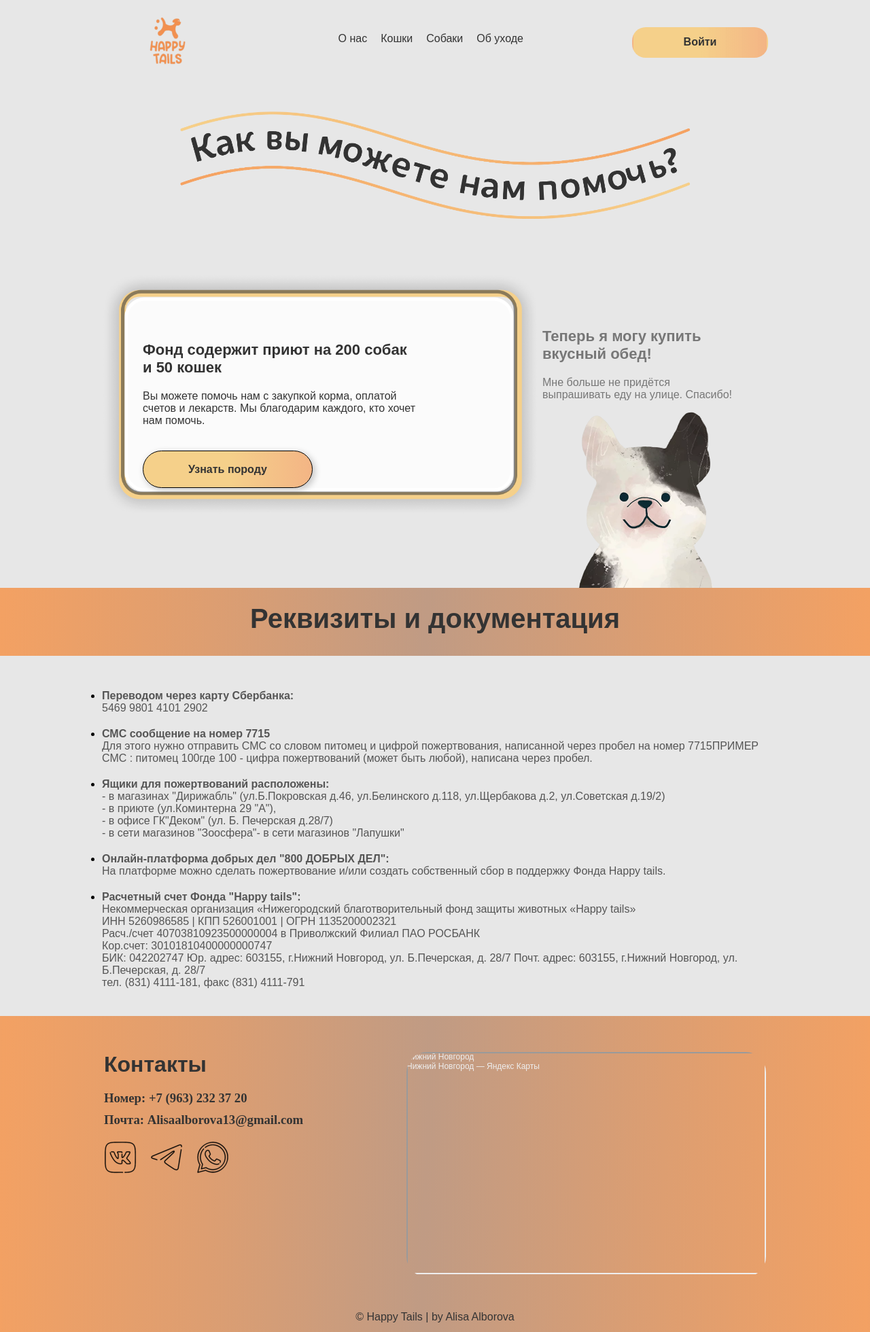
After one commit to Pampkit/HappyTails, a Flask app: page /care in a window 1280 px wide. The commit adds this page. Shown: the whole page at 68% size. Run offline with Flask 3, Linux system fonts and the light colour scheme.

Commit message:
добавила нейронку, прототип страницы по распознаванию породы и рекомендации ухода

```diff
--- a/app.py
+++ b/app.py
@@ -1,8 +1,11 @@
 from flask import Flask, render_template, redirect, url_for, request, flash, session
 from flask_login import LoginManager, login_user, login_required, current_user
 
+from detection import detection_breed
 from models import Animals, Users, db
 from werkzeug.security import generate_password_hash, check_password_hash
+from PIL import Image
+import os
 
 app = Flask(__name__, template_folder='templates')
 app.config['SECRET_KEY'] = 'secret-key-goes-here'
@@ -55,14 +58,17 @@ def animal_cart(animal_id):
     return render_template('animal_cart.html', single_animal=single_animal)
 
 
-@app.route('/help')
-def help():
-    return render_template('help.html')
+@app.route('/care')
+def care():
+    return render_template('care.html')
 
 
-@app.route('/form')
-def form():
-    return render_template('form.html')
+@app.route('/form/<string:animal_name>')
+def form(animal_name):
+    animal = Animals.query.filter_by(name=animal_name).first()
+    gender = animal.gender
+    print(gender)
+    return render_template('form.html', animal_name=animal_name, gender=gender)
 
 
 @app.route('/user_cabinet')
@@ -119,5 +125,26 @@ def load_user(user_id):
     return Users.query.get(int(user_id))
 
 
+@app.route('/breed')
+def breed():
+    return render_template('breed.html',breed_detected=session.pop('breed_detected', None))
+
+
+@app.route('/upload', methods=['POST'])
+def upload():
+    file = request.files['file']
+    img = file.read()
+    with open('image.jpg', 'wb') as f:
+        f.write(img)
+    # -------------------------------------------
+    name_breed = detection_breed('image.jpg')
+    session['breed_detected'] = name_breed
+    if os.path.exists("image.jpg"):
+        os.remove('image.jpg')
+    else:
+        print("The file does not exist")
+    return redirect(url_for('breed'))
+
+
 if __name__ == "__main__":
     app.run(debug=True)
--- /dev/null
+++ b/detection.py
@@ -0,0 +1,45 @@
+from ultralytics import YOLO
+import os
+import shutil
+
+ru_en_names = {'cat-Abyssinian': 'Абиссинская кошка', 'cat-Bengal': 'Бенгальская кошка', 'cat-Bombay': 'Бомбейская кошка',
+               'cat-British_Shorthair': 'Британская короткошерстная кошка', 'cat-Egyptian_Mau':'Египетский мау',
+               'cat-Maine_Coon':'Мейн-кун', 'cat-Persian':'Персидская кошка', 'cat-Ragdoll':'Рэгдолл',
+               'cat-Russian_Blue':'Русская голубая кошка', 'cat-Siamese':'Сиамская кошка', 'cat-Sphynx':'Сфинкс',
+               'dog-american_bulldog':'Американский бульдог', 'dog-american_pit_bull_terrier':'Американский питбультерьер',
+               'dog-basset_hound':'Бассет-хаунд', 'dog-beagle':'Бигль', 'dog-boxer':'Боксер', 'dog-chihuahua':'Чихуахуа',
+               'dog-english_cocker_spaniel':'Английский кокер-спаниель', 'dog-english_setter':'Английский сеттер',
+               'dog-german_shorthaired':'Курцхаар', 'dog-great_pyrenees':'Пиренейская горная', 'dog-havanese':'Гавански бишон',
+               'dog-japanese_chin':'Японский хин', 'dog-keeshond':'Кеесхонд', 'dog-leonberger':'Леонбергер',
+               'dog-miniature_pinscher':'Карликовый пинчер', 'dog-newfoundland':'Ньюфаундленд', 'dog-pomeranian':'Померанский шпиц',
+               'dog-pug':'Мопс', 'dog-saint_bernard':'Сенбернар', 'dog-samoyed':'Самоед', 'dog-scottish_terrier':'Шотландский терьер',
+               'dog-shiba_inu':'Сиба-ину', 'dog-staffordshire_bull_terrier':'Стаффордширский бультерьер',
+               'dog-wheaten_terrier':'Ирландский мягкошерстный пшеничный терьер', 'dog-yorkshire_terrier':'Йоркширский терьер'}
+
+def detection_breed(img):
+    model = YOLO('model/best.pt')
+    breed_animal = model.names
+    print(breed_animal)
+    results = model(source=img, show=True, conf=0.6, save_txt=True)
+    txt_file = 'runs/detect/predict/labels/image.txt'
+    if os.path.exists(txt_file):
+        with open(txt_file, 'r') as f:
+            data = f.read()
+
+        breed_id = data.split(' ')[0]
+
+        breed_name = breed_animal[int(breed_id)]
+        ru_breed_name = ru_en_names[breed_name]
+        print(ru_breed_name)
+
+        if os.path.exists("runs/"):
+            shutil.rmtree('runs/')
+        else:
+            print("The file does not exist")
+        return ru_breed_name
+    else:
+        if os.path.exists("runs/"):
+            shutil.rmtree('runs/')
+        else:
+            print("The file does not exist")
+        return "Ой, неудалось узнать породу вашего животного, попробуйте другую фотографию"
--- a/templates/base.html
+++ b/templates/base.html
@@ -25,11 +25,10 @@
                 <a href="/about">О нас</a>
                 <a href="/cats">Кошки</a>
                 <a href="/dogs">Собаки</a>
-                <a href="/help">Помочь нам</a>
+                <a href="/care">Об уходе</a>
             </div>
             <div class="singin">
                 {% if current_user.is_authenticated %}
-                <a style="margin-right:20px;" href="/"><img src="../static/images/catcart32.png" alt=""></a>
                 <a href="/user_cabinet"><img src="../static/images/cathome.png" alt=""></a>
                 {% else %}
                 <a href="/login"><button>Войти</button></a>
--- /dev/null
+++ b/templates/care.html
@@ -0,0 +1,67 @@
+{% extends 'base.html' %}
+
+{% block title %}
+<title>Help</title>
+{% endblock %}
+
+{% block body %}
+<div class="main">
+        <div class="help_name">
+        <img src="../static/images/name_help.png" alt="">
+    </div>
+    <div class="help_content">
+        <div class="one_help">
+            <img class="back" src="../static/images/help_el.png" alt="">
+            <div class="cont">
+                <p class="o_cont">Фонд содержит приют на 200 собак и 50 кошек</p>
+                <p class="t_cont">Вы можете помочь нам с закупкой корма, оплатой счетов и лекарств. Мы благодарим каждого, кто хочет нам помочь.</p>
+                <a href="/breed"><button class="cont_button">Узнать породу</button></a>
+            </div>
+
+        </div>
+
+        <div class="two_help">
+            <p class="o_cont">Теперь я могу купить <br>вкусный обед!</p>
+            <p class="t_cont">Мне больше не придётся <br>выпрашивать еду на улице. Спасибо!</p>
+            <img src="../static/images/pupi2.png" alt="">
+        </div>
+    </div>
+
+    <div class="sep">
+    <h1>Реквизиты и документация</h1>
+    </div>
+
+    <div class="help_document">
+
+        <div class="li_help">
+            <p class="o_li">Переводом через карту Сбербанка:</p>
+            <p>5469 9801 4101 2902</p>
+        </div>
+        <div class="li_help">
+            <p class="o_li">СМС сообщение на номер 7715</p>
+            <p>Для этого нужно отправить СМС со словом питомец и цифрой пожертвования, написанной через пробел на номер 7715ПРИМЕР СМС : питомец 100где 100 - цифра пожертвований (может быть любой), написана через пробел.</p>
+        </div>
+        <div class="li_help">
+            <p class="o_li">Ящики для пожертвований расположены:</p>
+            <p>- в магазинах "Дирижабль" (ул.Б.Покровская д.46, ул.Белинского д.118, ул.Щербакова д.2, ул.Советская д.19/2)<br>
+                - в приюте (ул.Коминтерна 29 "А"),<br>
+                - в офисе ГК"Деком" (ул. Б. Печерская д.28/7)<br>
+                - в сети магазинов "Зоосфера"- в сети магазинов "Лапушки"</p>
+        </div>
+        <div class="li_help">
+            <p class="o_li">Онлайн-платформа добрых дел "800 ДОБРЫХ ДЕЛ":</p>
+            <p>На платформе можно сделать пожертвование и/или создать собственный сбор в поддержку Фонда Happy tails.</p>
+        </div>
+        <div class="li_help">
+            <p class="o_li">Расчетный счет Фонда "Happy tails":</p>
+            <p>Некоммерческая организация «Нижегородский благотворительный фонд защиты животных «Happy tails»<br>
+                ИНН 5260986585 | КПП 526001001 | ОГРН 1135200002321<br>
+                Расч./счет 40703810923500000004 в Приволжский Филиал ПАО РОСБАНК<br>
+                Кор.счет: 30101810400000000747<br>
+                БИК: 042202747 Юр. адрес: 603155, г.Нижний Новгород, ул. Б.Печерская, д. 28/7 Почт. адрес: 603155, г.Нижний Новгород, ул. Б.Печерская, д. 28/7<br>
+                тел. (831) 4111-181, факс (831) 4111-791</p>
+        </div>
+    </div>
+
+</div>
+{% endblock %}
```
Also changed, not shown: templates/about.html (+36 -1 lines), templates/animal_cart.html (+8 -1 lines), templates/breed.html (added, +20 -0 lines), templates/form.html (+14 -5 lines), templates/help.html (deleted, +0 -67 lines), 1 other file.
